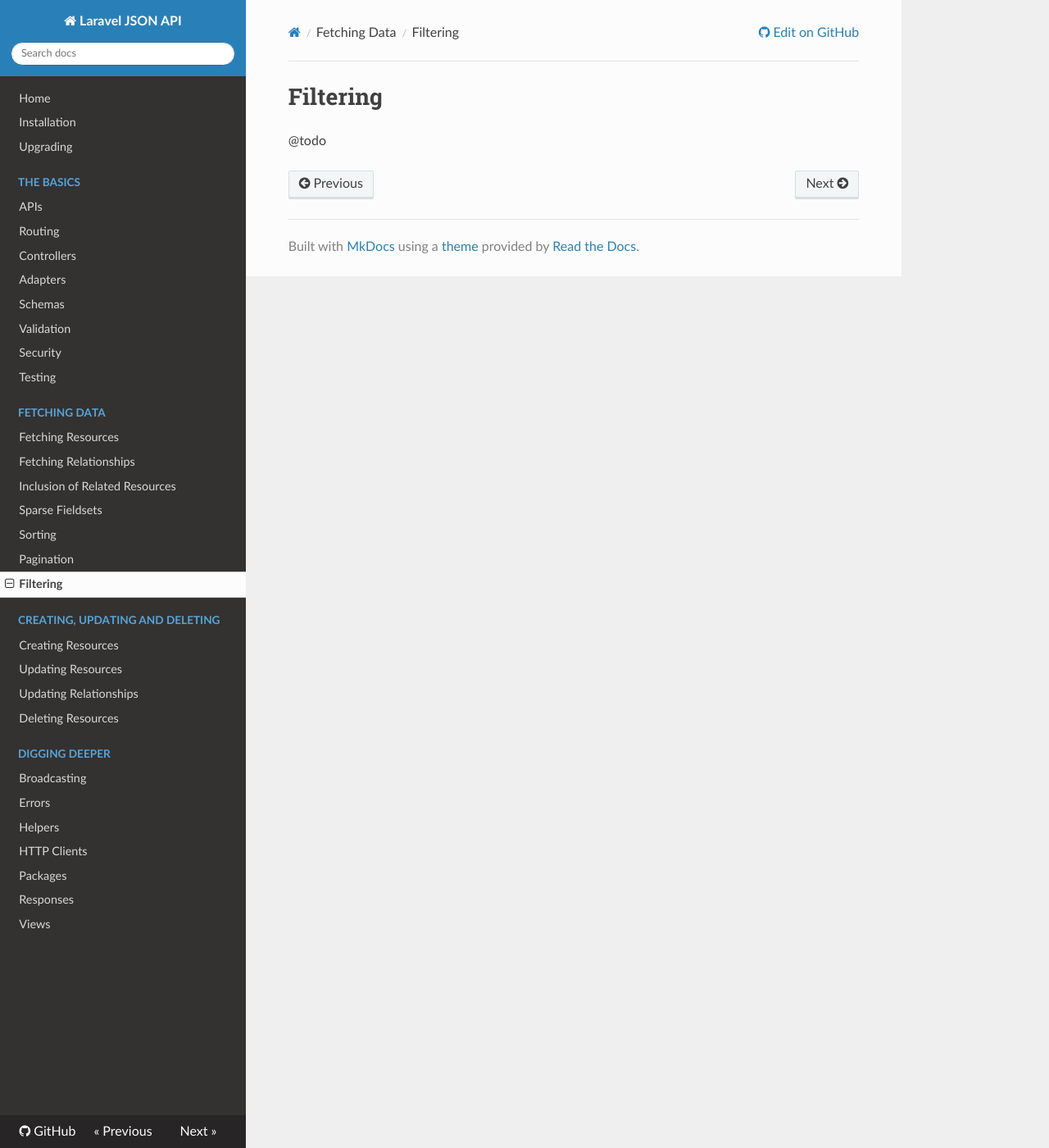
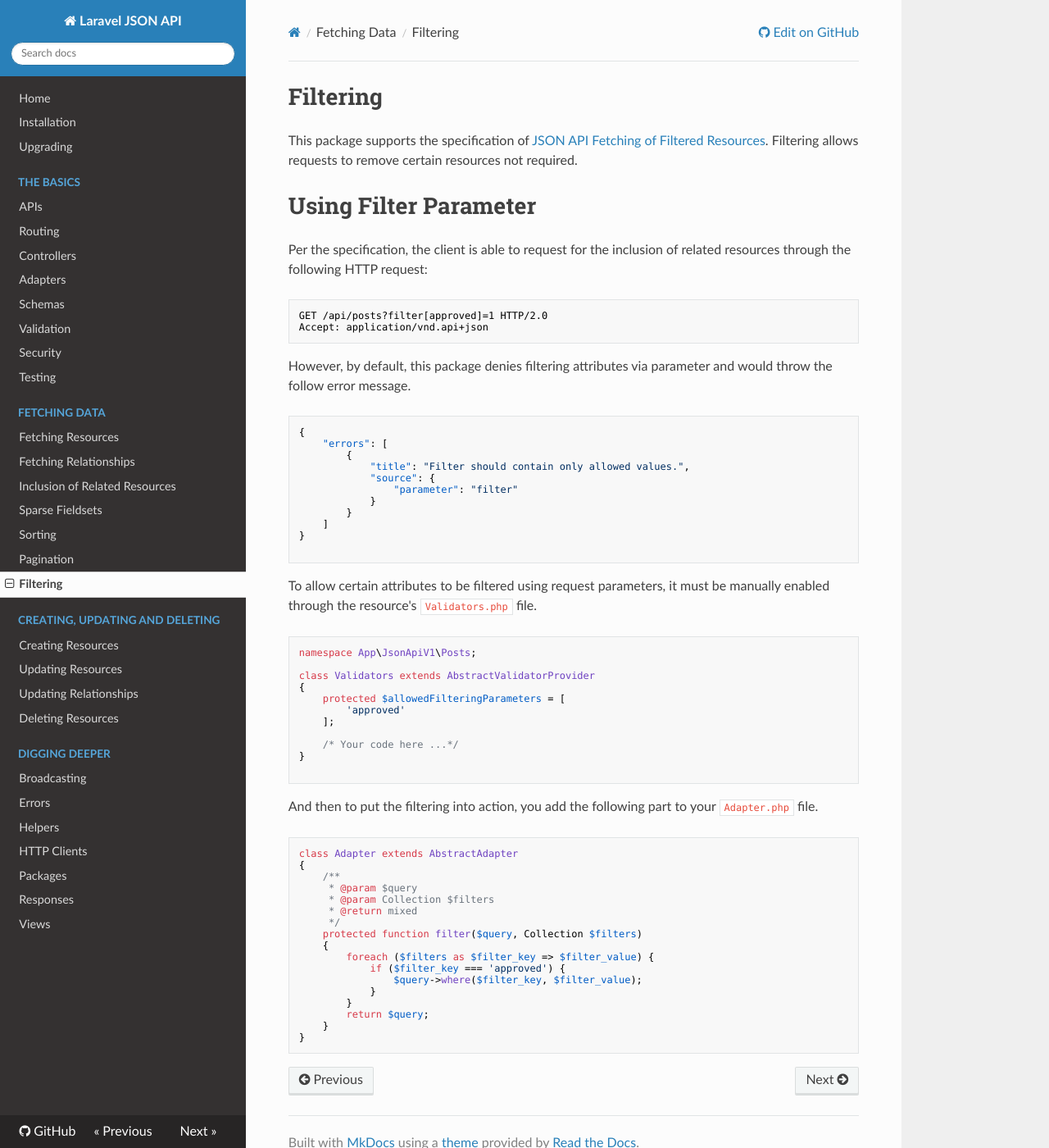
Before and after one commit to cloudcreativity/laravel-json-api, an MkDocs documentation site: the page built from docs/fetching/filtering.md, in a window 1280 px wide and 1400 px high. Shown: the whole window at 82% size. Built offline with MkDocs 1.6.1, drawn with Linux system fonts in a browser that asks for light colours; nearby versions of some CDN libraries; old or Windows-style settings are respelled for this version of MkDocs.

Commit message:
Add details on basic filtering

````diff
--- a/docs/fetching/filtering.md
+++ b/docs/fetching/filtering.md
@@ -1,3 +1,66 @@
 # Filtering
 
-@todo
+This package supports the specification of [JSON API Fetching of Filtered Resources](http://jsonapi.org/format/1.0/#fetching-filtering). Filtering allows requests to remove certain resources not required.
+
+# Using Filter Parameter
+
+Per the specification, the client is able to request for the inclusion of related resources through the following HTTP request:
+
+```http
+GET /api/posts?filter[approved]=1 HTTP/2.0
+Accept: application/vnd.api+json
+```
+
+However, by default, this package denies filtering attributes via parameter and would throw the follow error message.
+
+```json
+{
+    "errors": [
+        {
+            "title": "Filter should contain only allowed values.",
+            "source": {
+                "parameter": "filter"
+            }
+        }
+    ]
+}
+
+```
+
+To allow certain attributes to be filtered using request parameters, it must be manually enabled through the resource's `Validators.php` file.
+
+```php
+namespace App\JsonApiV1\Posts;
+
+class Validators extends AbstractValidatorProvider
+{
+    protected $allowedFilteringParameters = [
+        'approved'
+    ];
+
+    /* Your code here ...*/
+}
+
+```
+
+And then to put the filtering into action, you add the following part to your `Adapter.php` file.
+
+```php
+class Adapter extends AbstractAdapter
+{
+    /**
+     * @param $query
+     * @param Collection $filters
+     * @return mixed
+     */
+    protected function filter($query, Collection $filters)
+    {
+        foreach ($filters as $filter_key => $filter_value) {
+            if ($filter_key === 'approved') {
+                $query->where($filter_key, $filter_value);
+            }
+        }
+        return $query;
+    }
+}
+```
````
